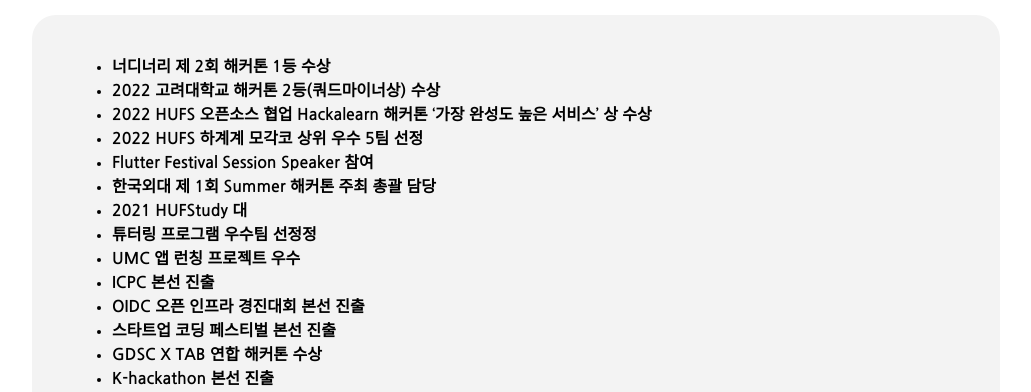
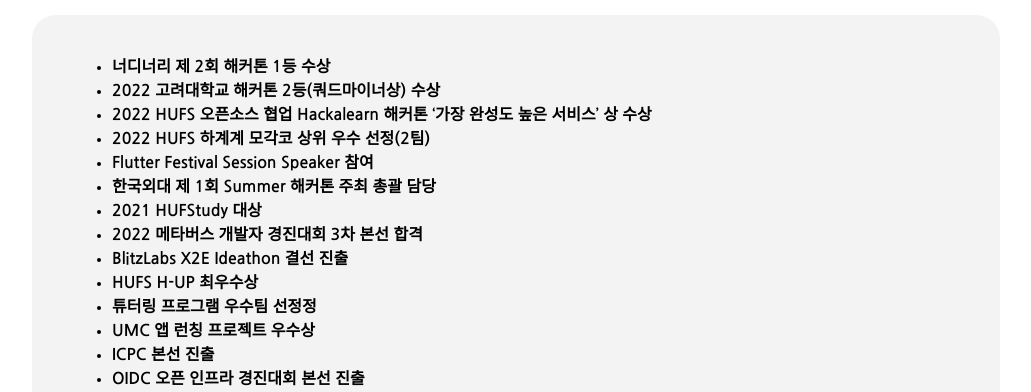
Before and after one commit to juhui88/TAB_Website, a React (Create React App) app: page / in a window 1280 px wide. Shown: the part 4540-4932 px from the top of the page, without its empty margins (124-1155 px from the left). Built offline with nearby package versions, Linux system fonts and the light colour scheme.

Commit message:
fix: 수상 경력 추가

```diff
--- a/package.json
+++ b/package.json
@@ -19,7 +19,9 @@
     "start": "react-scripts start",
     "build": "react-scripts build",
     "test": "react-scripts test",
-    "eject": "react-scripts eject"
+    "eject": "react-scripts eject",
+    "deploy": "gh-pages -d build",
+    "predeploy": "npm run build"
   },
   "eslintConfig": {
     "extends": [
@@ -41,6 +43,7 @@
   },
   "devDependencies": {
     "autoprefixer": "^10.4.13",
+    "gh-pages": "^5.0.0",
     "postcss": "^8.4.21",
     "tailwind-styled-components": "^2.2.0",
     "tailwindcss": "^3.2.7"
--- a/src/components/Achievement.js
+++ b/src/components/Achievement.js
@@ -1,17 +1,24 @@
 export default function Achievement() {
-    return(<div>
+  return (
+    <div>
       <span className="text-3xl font-extrabold">이루어온 것들✨</span>
       <div className="bg-[#F3F3F3] p-10 sm:px-20 mt-10 rounded-3xl">
         <ul className="list-disc font-bold">
           <li>너디너리 제 2회 해커톤 1등 수상</li>
           <li>2022 고려대학교 해커톤 2등(쿼드마이너상) 수상</li>
-                <li>2022 HUFS 오픈소스 협업 Hackalearn 해커톤 ‘가장 완성도 높은 서비스’ 상 수상</li>
-                <li>2022 HUFS 하계계 모각코 상위 우수 5팀 선정</li>
+          <li>
+            2022 HUFS 오픈소스 협업 Hackalearn 해커톤 ‘가장 완성도 높은 서비스’
+            상 수상
+          </li>
+          <li>2022 HUFS 하계계 모각코 상위 우수 선정(2팀)</li>
           <li>Flutter Festival Session Speaker 참여</li>
           <li>한국외대 제 1회 Summer 해커톤 주최 총괄 담당</li>
-                <li>2021 HUFStudy 대</li>
+          <li>2021 HUFStudy 대상</li>
+          <li>2022 메타버스 개발자 경진대회 3차 본선 합격</li>
+          <li>BlitzLabs X2E Ideathon 결선 진출</li>
+          <li>HUFS H-UP 최우수상</li>
           <li>튜터링 프로그램 우수팀 선정정</li>
-                <li>UMC 앱 런칭 프로젝트 우수</li>
+          <li>UMC 앱 런칭 프로젝트 우수상</li>
           <li>ICPC 본선 진출</li>
           <li>OIDC 오픈 인프라 경진대회 본선 진출</li>
           <li>스타트업 코딩 페스티벌 본선 진출</li>
@@ -26,5 +33,6 @@
           ... 등등
         </ul>
       </div>
-    </div>)
+    </div>
+  );
 }
```
Also changed, not shown: 1 other file (tests, documents, lock files or other folders). Lines whose indentation alone changed are shown as unchanged.
